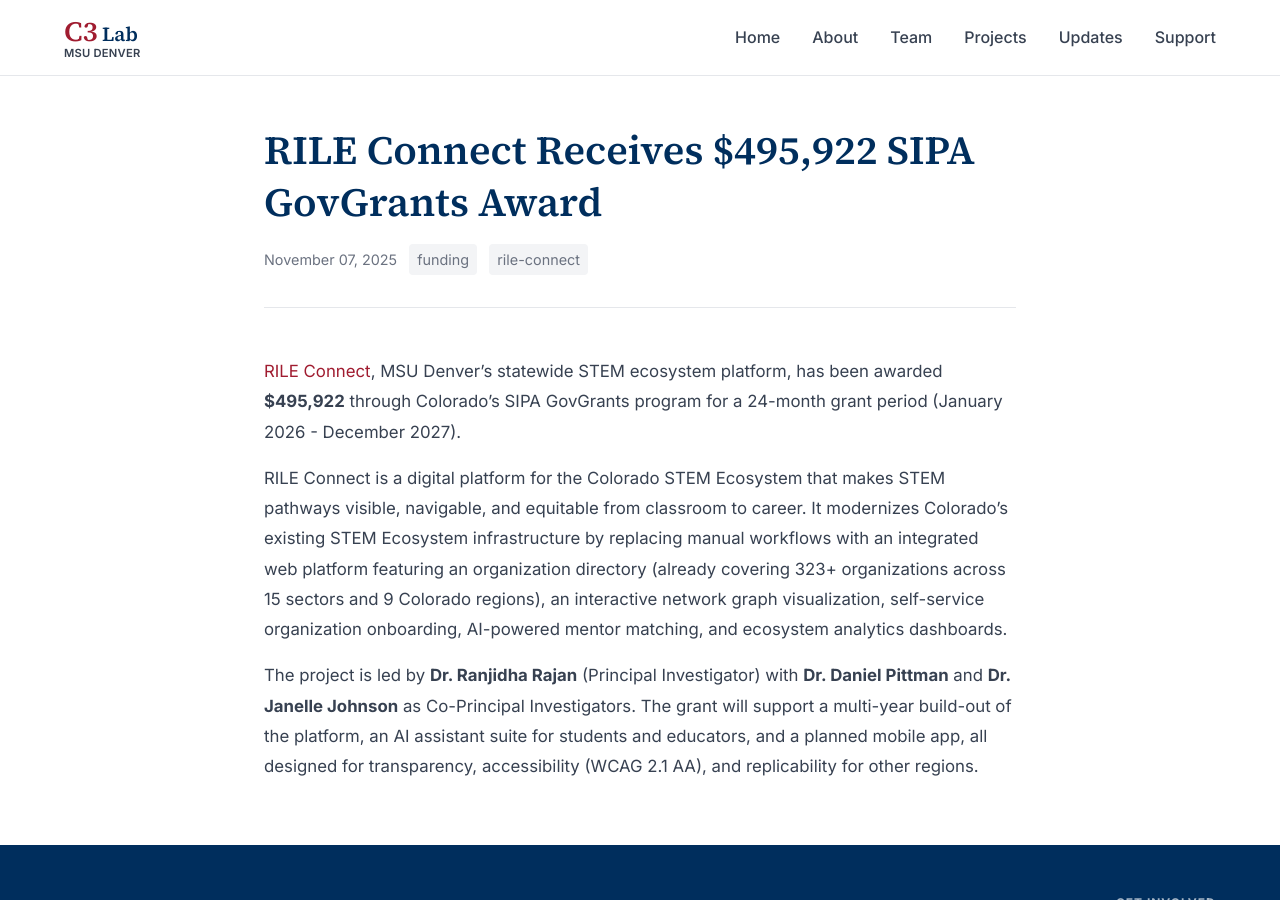
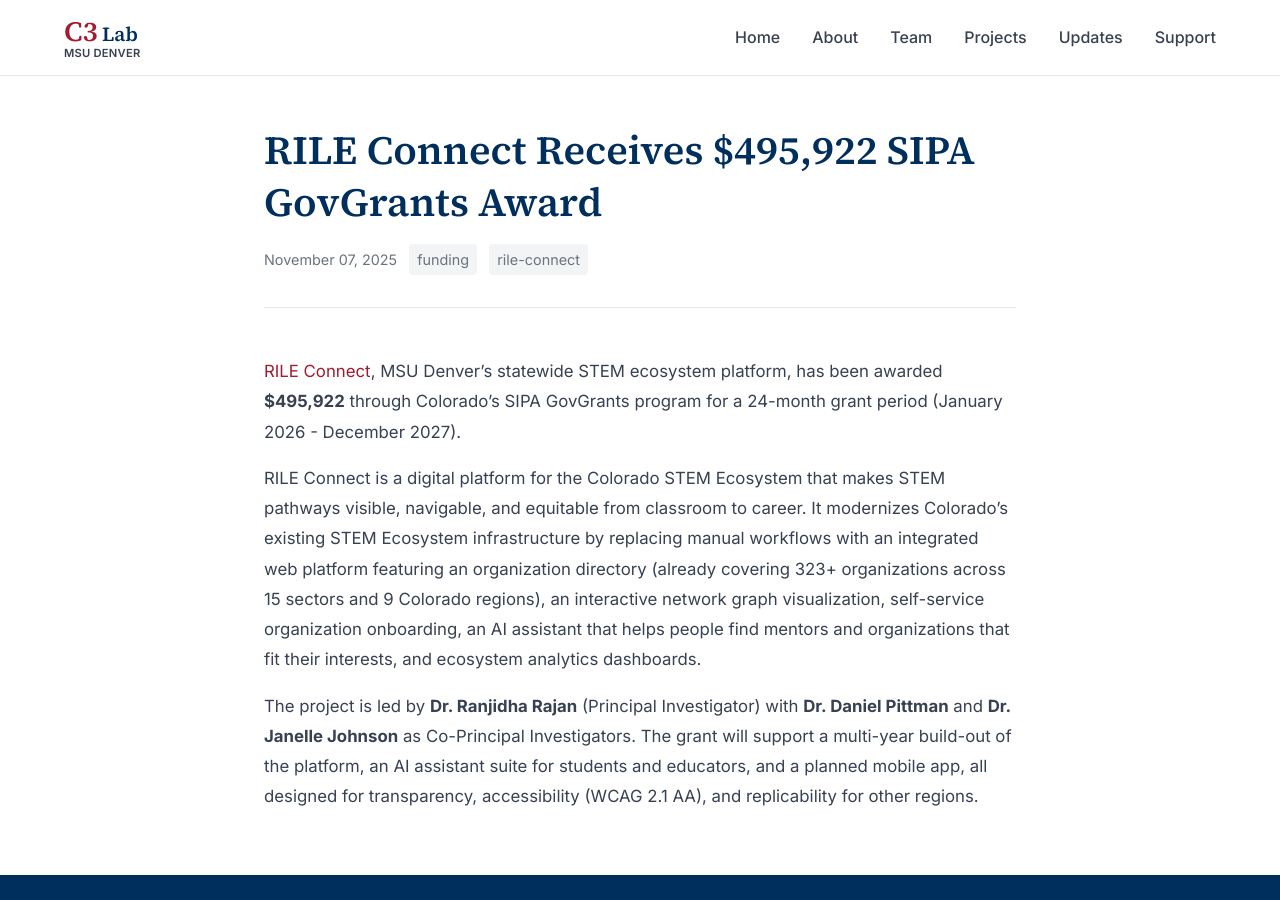
Before and after one commit to msu-denver/c3-lab, a Jekyll site: the page built from _posts/2025-11-07-rile-connect-sipa-award.md, in a window 1280 px wide and 900 px high. Built offline with Jekyll 4.4.1, drawn with Linux system fonts in a browser that asks for light colours.

Commit message:
Describe RILE Connect's AI as helping people find mentors, not matching them (#50)
RILE Connect's leadership decided the platform must not say it matches people with
mentors or partners. The November 2025 award post and the project page's student-skills
list both used matching language; they now describe an AI assistant that helps people
find mentors, organizations and opportunities that fit their interests.

Co-authored-by: Daniel Pittman <7246312+daniel-pittman@users.noreply.github.com>
Co-authored-by: Claude Opus 5.5 <noreply@anthropic.com>

```diff
--- a/_posts/2025-11-07-rile-connect-sipa-award.md
+++ b/_posts/2025-11-07-rile-connect-sipa-award.md
@@ -7,6 +7,6 @@ categories: [funding, rile-connect]
 
 [RILE Connect]({{ '/projects/rile-connect/' | relative_url }}), MSU Denver's statewide STEM ecosystem platform, has been awarded **$495,922** through Colorado's SIPA GovGrants program for a 24-month grant period (January 2026 - December 2027).
 
-RILE Connect is a digital platform for the Colorado STEM Ecosystem that makes STEM pathways visible, navigable, and equitable from classroom to career. It modernizes Colorado's existing STEM Ecosystem infrastructure by replacing manual workflows with an integrated web platform featuring an organization directory (already covering 323+ organizations across 15 sectors and 9 Colorado regions), an interactive network graph visualization, self-service organization onboarding, AI-powered mentor matching, and ecosystem analytics dashboards.
+RILE Connect is a digital platform for the Colorado STEM Ecosystem that makes STEM pathways visible, navigable, and equitable from classroom to career. It modernizes Colorado's existing STEM Ecosystem infrastructure by replacing manual workflows with an integrated web platform featuring an organization directory (already covering 323+ organizations across 15 sectors and 9 Colorado regions), an interactive network graph visualization, self-service organization onboarding, an AI assistant that helps people find mentors and organizations that fit their interests, and ecosystem analytics dashboards.
 
 The project is led by **Dr. Ranjidha Rajan** (Principal Investigator) with **Dr. Daniel Pittman** and **Dr. Janelle Johnson** as Co-Principal Investigators. The grant will support a multi-year build-out of the platform, an AI assistant suite for students and educators, and a planned mobile app, all designed for transparency, accessibility (WCAG 2.1 AA), and replicability for other regions.
```
Also changed, not shown: _projects/rile-connect.md (+1 -1 lines).
